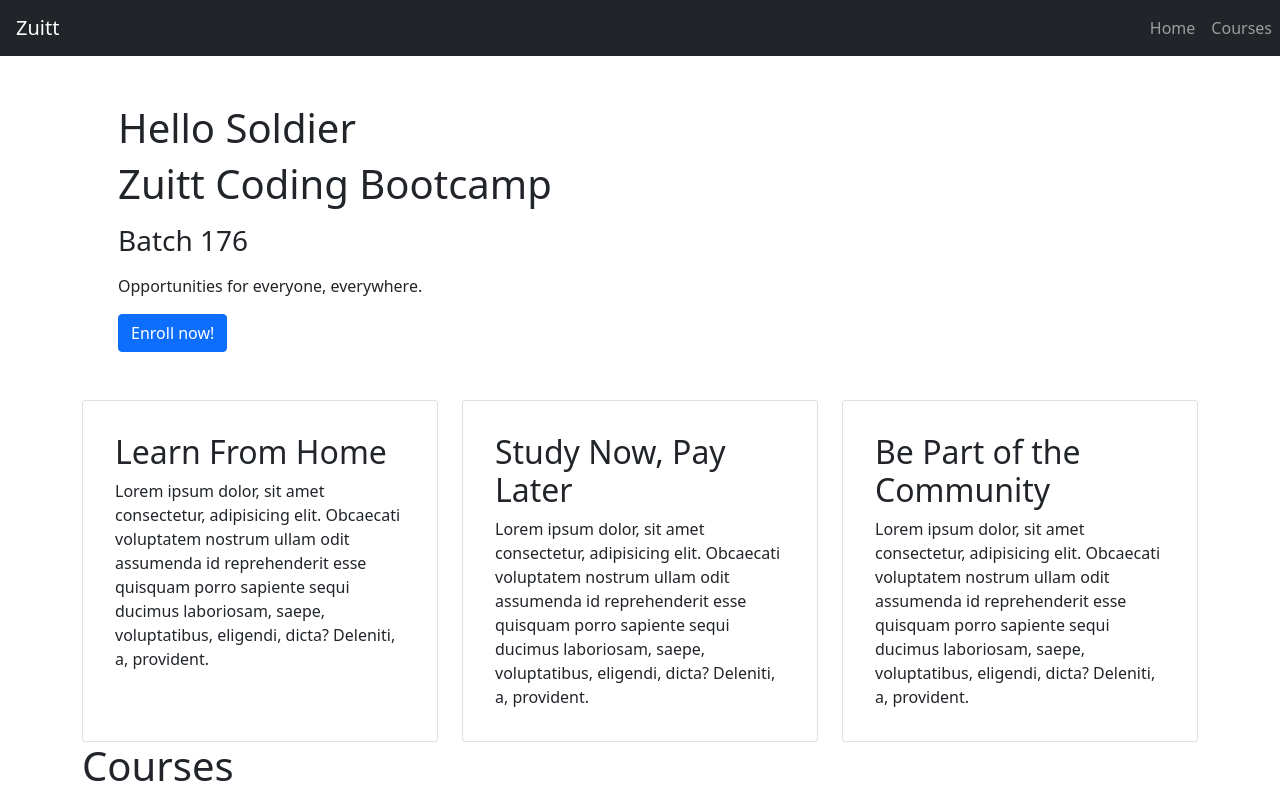
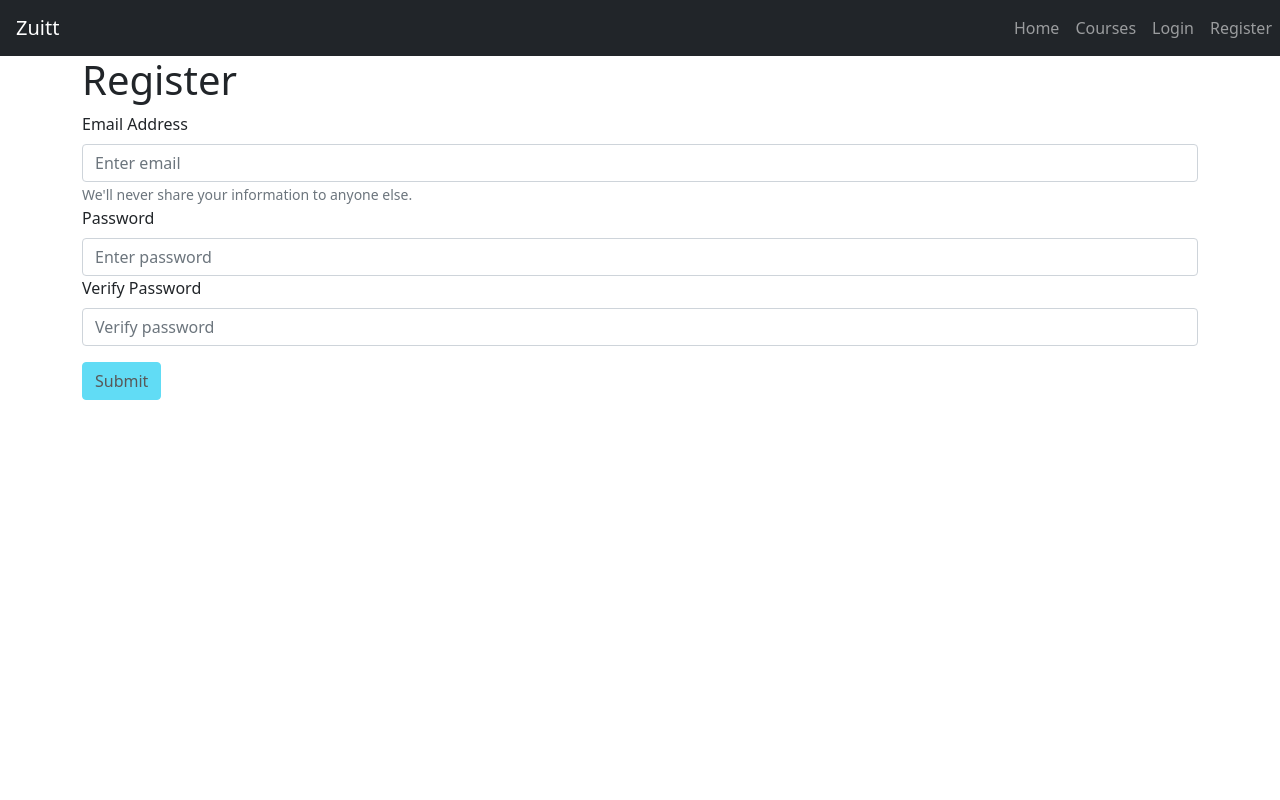
Before and after one commit to MarvinOrias/ReactJS, a React (Create React App) app: page /register in a window 1280 px wide. Shown: the top 800 px of the page. Built offline with nearby package versions, Linux system fonts and the light colour scheme.

Commit message:
WIP react routers

```diff
--- a/package.json
+++ b/package.json
@@ -10,7 +10,9 @@
     "react": "^18.1.0",
     "react-bootstrap": "^2.4.0",
     "react-dom": "^18.1.0",
+    "react-router-dom": "^6.3.0",
     "react-scripts": "5.0.1",
+    "sweetalert2": "^11.4.17",
     "web-vitals": "^2.1.4"
   },
   "scripts": {
--- a/src/App.js
+++ b/src/App.js
@@ -3,16 +3,28 @@ import AppNavBar from './components/AppNavBar';
 import { Container } from 'react-bootstrap';
 import Home from './pages/Home';
 import CoursePage from './pages/CoursePage';
+import Register from './pages/Register';
+import Login from './pages/Login';
+import Logout from './pages/Logout';
+
+//react-router
+//BrowserRouter as Router(alternative)
+import { BrowserRouter, Routes, Route } from 'react-router-dom';
 
 function App() {
   return (
-    <>
+    <BrowserRouter>
       <AppNavBar />
       <Container>
-        <Home />
-        <CoursePage />
+        <Routes>
+          <Route path="/" element={<Home />} />
+          <Route path="/courses" element={<CoursePage />} />
+          <Route path="/register" element={<Register />} />
+          <Route path="/login" element={<Login />} />
+          <Route path="/logout" element={<Logout />} />
+        </Routes>
       </Container>
-    </>
+    </BrowserRouter>
   );
 }
 
--- a/src/components/AppNavBar.js
+++ b/src/components/AppNavBar.js
@@ -1,15 +1,30 @@
 //React bootstrap components
 import { Navbar, Nav } from 'react-bootstrap';
+import { Link } from 'react-router-dom';
+import { useState } from 'react';
 
 export default function AppNavbar() {
+
+	let [ getUser, setUser ] = useState(localStorage.getItem('email'));
+	console.warn(getUser);
+
 	return(
 			<Navbar bg="dark" expand="lg" variant="dark">
 				<Navbar.Brand className="ms-3">Zuitt</Navbar.Brand>
 				<Navbar.Toggle aria-controls="basic-navbar-nav"/>
 				<Navbar.Collapse id="basic-navbar-nav">
 					<Nav className="ms-auto">
-						<Nav.Link>Home</Nav.Link>
-						<Nav.Link>Courses</Nav.Link>
+						<Nav.Link as={Link} to="/">Home</Nav.Link>
+						<Nav.Link as={Link} to="/courses">Courses</Nav.Link>
+
+					{(getUser !== null) ?
+						<Nav.Link as={Link} to="/logout">Logout</Nav.Link>
+						:
+						<>
+							<Nav.Link as={Link} to="/login">Login</Nav.Link>
+							<Nav.Link as={Link} to="/register">Register</Nav.Link>
+						</>
+					}
 					</Nav>
 				</Navbar.Collapse>
 			</Navbar>
--- a/src/components/CourseCard.js
+++ b/src/components/CourseCard.js
@@ -1,6 +1,6 @@
 import { Card, Button } from 'react-bootstrap';
 import PropTypes from 'prop-types';
-import { useState } from 'react';
+import { useState, useEffect } from 'react';
 
 //destruct
 
@@ -17,6 +17,15 @@ export default function CourseCard({courseProp}) {
 		let [getCount, setCount] = useState(0);
 		let [getSeat, setSeat] = useState(30);
 
+		//for enable/disable of button
+		let [isOpen, setIsOpen] = useState(true);
+
+		useEffect(() => {
+			if(getSeat === 0){
+				setIsOpen(false);
+			}
+		}, [getSeat]);
+
 		function enroll(){
 /*			setCount(getCount + 1);
 			console.warn(`Enrollees count: ${getCount}`);
@@ -30,7 +39,7 @@ export default function CourseCard({courseProp}) {
 				setCount(getCount + 1);
 			}*/
 
-			if(getSeat > 0){
+			/*if(getSeat > 0){
 				setCount(getCount + 1);
 				console.warn(`Enrollees count: ${getCount}`);
 				setSeat(getSeat - 1);
@@ -38,7 +47,11 @@ export default function CourseCard({courseProp}) {
 			}
 			else{
 				alert(`No more seats available`);
-			}
+			}*/
+			setCount(getCount + 1);
+			console.warn(`Enrollees count: ${getCount}`);
+			setSeat(getSeat - 1);
+			console.warn(`Seats left: ${getSeat}`);
 		}
 
 	return(
@@ -50,7 +63,9 @@ export default function CourseCard({courseProp}) {
 					<Card.Subtitle>Price:</Card.Subtitle>
 					<Card.Text>{price}</Card.Text>
 					<Card.Text>Enrollees: {getCount}</Card.Text>
-					<Button variant="info" onClick={enroll}>Enroll</Button>
+
+					{isOpen ? <Button variant="info" onClick={enroll}>Enroll</Button>
+					: <Button variant="info" onClick={enroll} disabled className="ms-3">Enroll</Button>}
 				</Card.Body>
 			</Card>
 		)
--- /dev/null
+++ b/src/pages/Login.js
@@ -0,0 +1,64 @@
+import { Form, Button } from 'react-bootstrap';
+import { useState, useEffect } from 'react';
+import Swal from 'sweetalert2';
+
+export default function Login() {
+
+	let [ getEmail, setEmail ] = useState('');
+	let [ getPass, setPass ] = useState('');
+	let [ getIsActive, setIsActive ] = useState(true);
+
+	useEffect(() => {
+		if(getEmail !== '' && getPass !== ''){
+			setIsActive(true);
+		}
+		else{
+			setIsActive(false);
+		}
+	}, [getEmail, getPass]);
+
+	function authentication(e){
+		e.preventDefault();
+
+		//set credentials of user in local storage of web
+		//localStorage.setItem(key(propertyName), value)
+		//localStorage saves info to localStorage
+		localStorage.setItem('email', getEmail);
+
+		//clear inputs
+		setEmail('');
+		setPass('');
+
+		Swal.fire({
+			title: "YEEEEEEEEESSS",
+			icon: "success",
+			text: `${getEmail} has been verified`
+		});
+	}
+
+	return(
+			<Form onSubmit={e => authentication(e)}>
+				<Form.Group>
+				<h1 className="mt-3">Log In</h1>
+					<Form.Label>Email Address</Form.Label>
+					<Form.Control className="registerText" type="email" placeholder="Enter email" required value={getEmail} onChange={(e) => setEmail(e.target.value)}/>
+				</Form.Group>
+
+				<Form.Group>
+					<Form.Label>Password</Form.Label>
+					<Form.Control className="registerText" type="password" placeholder="Enter password" required value={getPass} onChange={(e) => setPass(e.target.value)}/>
+				</Form.Group>
+
+				{ getIsActive ?
+							<Button variant="primary" type="submit" className="mt-3">
+								Submit
+							</Button>
+							:
+							<Button variant="primary" type="submit" className="mt-3" disabled>
+								Submit
+							</Button>
+							}
+
+			</Form>
+		)
+}
--- /dev/null
+++ b/src/pages/Logout.js
@@ -0,0 +1,10 @@
+import { Navigate } from 'react-router-dom';
+
+export default function logout(){
+	//delete data save in localStorage
+	localStorage.clear();
+
+	return(
+			<Navigate to="/" />
+		)
+}
--- /dev/null
+++ b/src/pages/Register.js
@@ -0,0 +1,62 @@
+import { Form, Button } from 'react-bootstrap';
+import {useState, useEffect} from 'react';
+import Swal from 'sweetalert2';
+
+export default function Register(){
+	let [getEmail, setEmail] = useState('');
+	let [getPass, setPass] = useState('');
+	let [getVerifyPass, setVerifyPass] = useState('');
+
+	//state for enable/disable button
+	let [isActive, setIsActive] = useState(true);
+
+	useEffect(() => {
+		//validation to disable button
+		if((getEmail !== '' && getPass !== '' && getVerifyPass !== '') && (getPass === getVerifyPass)){
+			setIsActive(true);
+		}
+		else{
+			setIsActive(false);
+		}
+	}, [getEmail, getPass, getVerifyPass]);
+
+	let registerUser = (e) => {
+		e.preventDefault(); //prevents from refreshing page
+		setEmail(``);
+		setPass(``);
+		setVerifyPass(``);
+		//sweetalert2
+		Swal.fire({
+			title: "YEEEEESSS",
+			icon: "success",
+			text: "Successfully registered"
+		});
+	}
+
+	return (
+			<Form onSubmit={e => registerUser(e)}>
+			<h1>Register</h1>
+				<Form.Group>
+					<Form.Label>Email Address</Form.Label>
+					<Form.Control className="registerText" type="email" placeholder="Enter email" required value={getEmail} onChange={(e) => setEmail(e.target.value)}/>
+					<Form.Text>
+						We'll never share your information to anyone else.
+					</Form.Text>
+				</Form.Group>
+
+				<Form.Group>
+					<Form.Label>Password</Form.Label>
+					<Form.Control className="registerText" type="password" placeholder="Enter password" required value={getPass} onChange={(e) => setPass(e.target.value)}/>
+				</Form.Group>
+
+				<Form.Group>
+					<Form.Label>Verify Password</Form.Label>
+					<Form.Control className="registerText" type="password" placeholder="Verify password" required value={getVerifyPass} onChange={(e) => setVerifyPass(e.target.value)}/>
+				</Form.Group>
+
+				{isActive ? <Button className="mt-3" variant="info" type="submit">Submit</Button>
+				: <Button className="mt-3" variant="info" type="submit" disabled>Submit</Button>}
+
+			</Form>
+		)
+}
```
Also changed, not shown: 1 other file (tests, documents, lock files or other folders).
